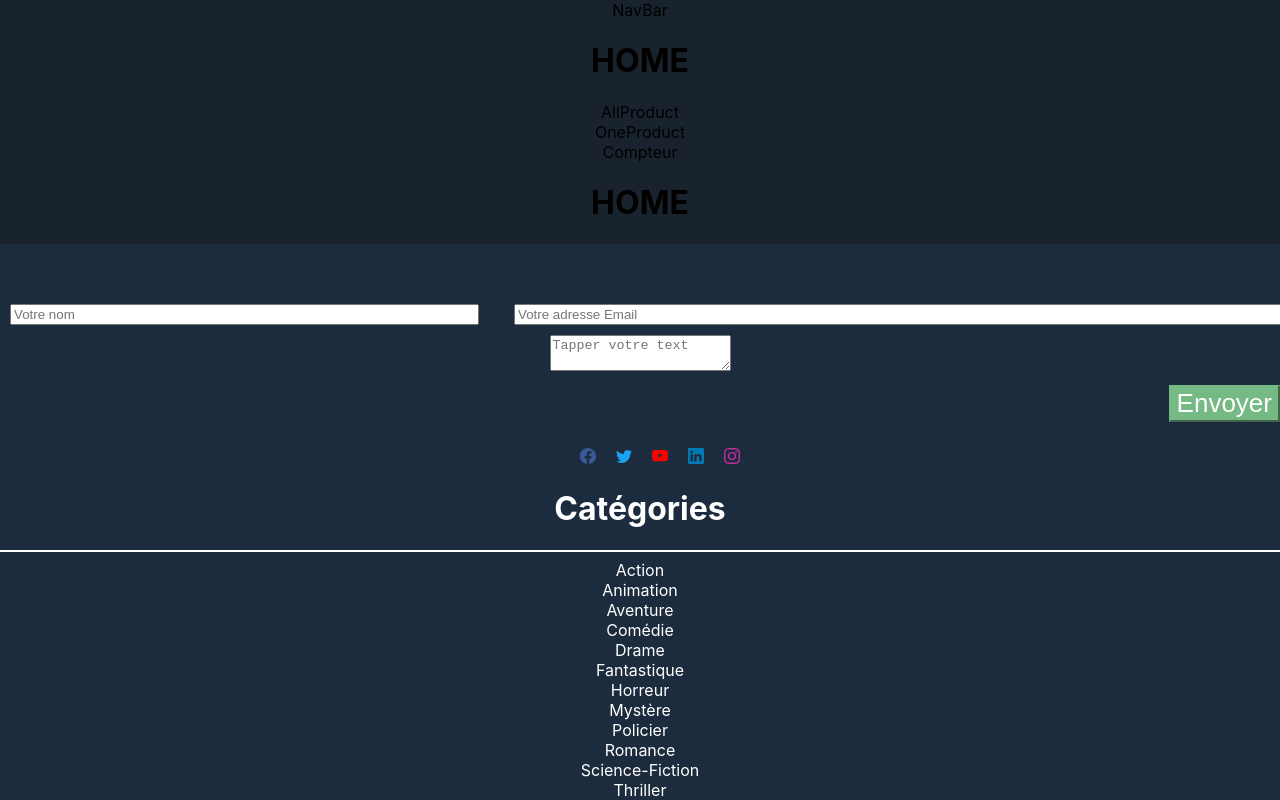
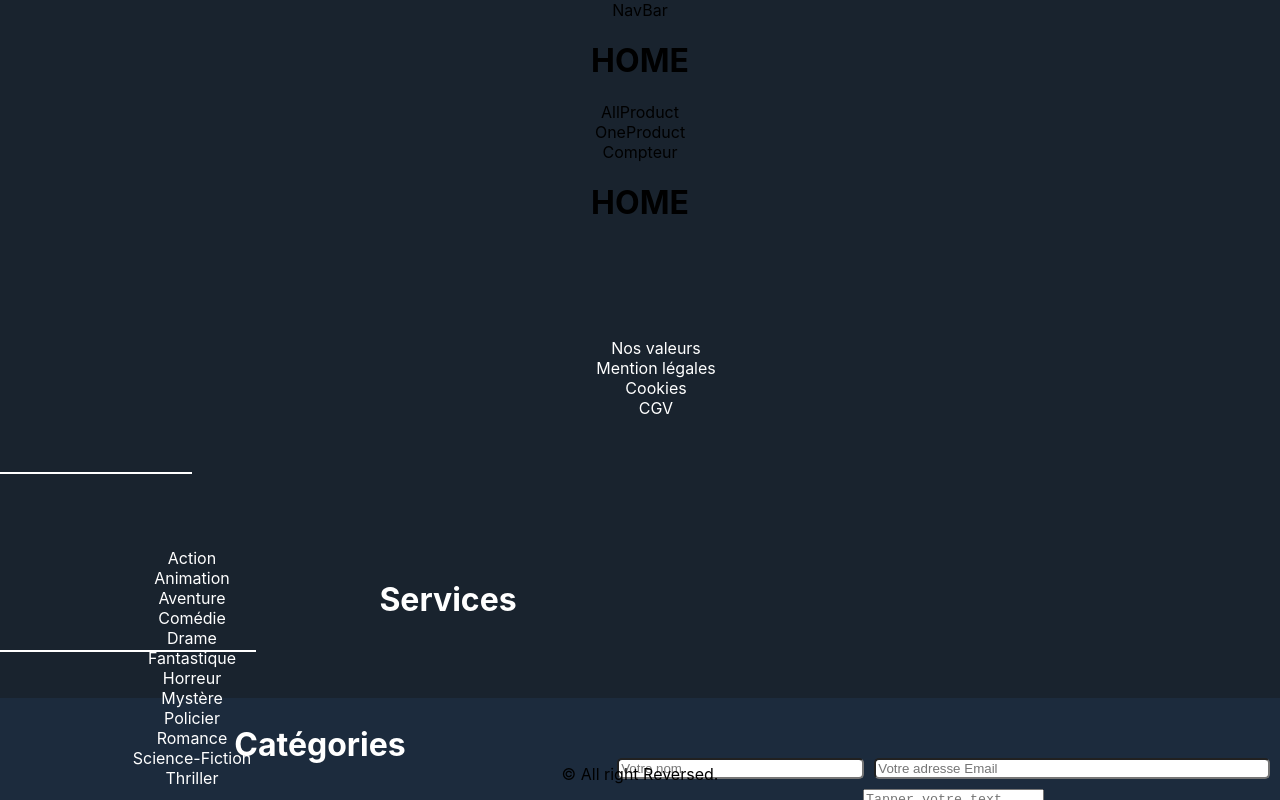
Before and after one commit to WildCodeSchool/2022-09-JS-RMT-JSCREW-projet2-team3, a React app in the folder frontend/: page / in a window 1280 px wide. Shown: the top 800 px of the page. Built offline with nearby package versions, Linux system fonts and the light colour scheme; the HTML template or start-up script is replaced by a standard one.

Commit message:
retouche sur version ordinateur

```diff
--- a/frontend/src/App.css
+++ b/frontend/src/App.css
@@ -56,13 +56,19 @@ button {
   font-size: calc(10px + 2vmin);
 }
 
-/* Ajout gaëtan */
+/* ---------Ajout gaëtan------------------------------------------------------- */
 
+/* Définition de la couleur du footer */
 .footer {
   padding-top: 50px;
   background-color: #1c2b3d;
+  width: 100%;
+  position: absolute;
+  bottom: 0;
+  width: 100%;
 }
 
+/* Définition de la couleur des textes et sup des puces */
 .footer_social_link,
 .nav-categorie,
 .nav-services,
@@ -94,13 +100,17 @@ button {
 }
 
 .footer_name {
-  width: 36%;
+  width: 37%;
+  margin-right: 10px;
+  border-radius: 5px;
 }
 
 .footer_adresse {
   width: 60%;
+  border-radius: 5px;
 }
 
+/* couleur du trait */
 hr {
   border: 1px solid white;
 }
@@ -119,3 +129,59 @@ svg {
 .nav_services {
   margin-top: 15px;
 }
+
+@media (min-width: 992px) {
+  .footer {
+  }
+  .footer_name_adresse {
+    width: 51%;
+    margin-left: auto;
+  }
+  .text_area {
+    width: 51%;
+    margin-left: auto;
+  }
+  .footer_btn {
+    width: 50%;
+    margin-left: auto;
+  }
+  .footer_social_link {
+    width: 30%;
+    margin-left: auto;
+    margin-right: 25rem;
+    align-items: center;
+    margin-top: -2.3rem;
+  }
+  .nav_programme {
+    width: 50%;
+    margin-top: -11rem !important;
+  }
+  .trait1 {
+    width: 20%;
+    margin-right: 70rem;
+    margin-top: -8.5rem;
+  }
+  .footer_catego {
+    width: 30%;
+    margin-right: 70rem;
+    margin-top: -7rem;
+  }
+  .nav_services {
+    width: 50%;
+    margin-top: -13rem !important;
+    text-align: center !important;
+    margin-left: 8rem !important;
+  }
+  .trait2 {
+    width: 15%;
+    margin-right: 47.5rem;
+    margin-top: -10.5rem;
+  }
+  .footer_service {
+    width: 50%;
+    margin-left: 21rem;
+    margin-top: -9rem;
+  }
+}
+
+/* ---------Fin ajout gaëtan------------------------------------------------------- */
--- a/frontend/src/components/Footer.jsx
+++ b/frontend/src/components/Footer.jsx
@@ -2,25 +2,25 @@ function Footer() {
   return (
     <div className="footer">
       <div className="container-fluid">
-        <div className="container">
+        <div className="container col-xs-2 col-sm-12 col-md-12 col-lg-12">
           <div className="row">
-            <div className="footer_name_adresse col-xs-2 col-sm-8 col-md-12 col-lg-12">
+            <div className="footer_name_adresse col-xs-2 col-sm-2 col-md-12 col-lg-2">
               <input
-                className="footer_name form-control"
+                className="footer_name col-xs-2 col-sm-2 col-md-12 col-lg-2"
                 type="text"
                 name="name"
                 placeholder="Votre nom"
               />
               <input
-                className="footer_adresse form-control"
+                className="footer_adresse col-xs-2 col-sm-2 col-md-12 col-lg-2"
                 type="email"
                 adresseEmail="Adresse Email"
                 placeholder="Votre adresse Email"
               />
             </div>
-            <div className="col-xs-12 col-sm-12 col-md-12 col-lg-12">
+            <div className="text_area">
               <textarea
-                className="form-control"
+                className="form-control col-xs-2 col-sm-2 col-md-12 col-lg-12"
                 placeholder="Tapper votre text"
               />
             </div>
@@ -29,8 +29,8 @@ function Footer() {
                 Envoyer
               </button>
             </div>
-            <div className="col-xs-12 col-sm-12 col-md-12 col-lg-12">
-              <ul className="footer_social_link">
+            <div className="footer_social_link col-xs-12 col-sm-12 col-md-12 col-lg-3 mt-n1">
+              <ul className="footer_social">
                 <svg
                   xmlns="http://www.w3.org/2000/svg"
                   width="16"
@@ -86,38 +86,36 @@ function Footer() {
             <h1 className="nav_programme text-start ms-4 mb-0 mt-2">
               Catégories
             </h1>
-            <div className="container">
+            <div className="container trait1">
+              <hr />
+            </div>
+            <div className="container footer_catego">
+              <div className="footer_categories row row-cols-auto  ms-4">
+                <ul className="nav-categorie text-start">
+                  <li className="col">Action</li>
+                  <li className="col">Animation</li>
+                  <li className="col">Aventure</li>
+                  <li className="col">Comédie</li>
+                  <li className="col">Drame</li>
+                  <li className="col">Fantastique</li>
+                </ul>
+                <ul className="nav-categorie text-start ms-5">
+                  <li className="col">Horreur</li>
+                  <li className="col">Mystère</li>
+                  <li className="col">Policier</li>
+                  <li className="col">Romance</li>
+                  <li className="col">Science-Fiction</li>
+                  <li className="col">Thriller</li>
+                </ul>
+              </div>
+            </div>
+            <h1 className="nav_services text-start ms-4 mb-0 mt-4">Services</h1>
+            <div className="container trait2">
               <hr />
             </div>
             <div classeName="container">
-              <div className="row row-cols-auto  ms-4">
-                <ul className="nav-categorie text-start">
-                  <li classeName="col">Action</li>
-                  <li classeName="col">Animation</li>
-                  <li classeName="col">Aventure</li>
-                  <li classeName="col">Comédie</li>
-                  <li classeName="col">Drame</li>
-                  <li classeName="col">Fantastique</li>
-                </ul>
-                <ul className="nav-categorie text-start ms-5">
-                  <li classeName="col">Horreur</li>
-                  <li classeName="col">Mystère</li>
-                  <li classeName="col">Policier</li>
-                  <li classeName="col">Romance</li>
-                  <li classeName="col">Science-Fiction</li>
-                  <li classeName="col">Thriller</li>
-                </ul>
-              </div>
-            </div>
-            <h1 className="nav_services text-start  ms-4 mb-0 mt-4">
-              Services
-            </h1>
-            <div className="container">
-              <hr />
-            </div>
-            <div classeName="container">
-              <div className="row row-cols-auto">
-                <div className="col-xs-12 col-sm-12 col-md-12 col-lg-12">
+              <div className="footer_service row row-cols-auto">
+                <div className="col-xs-12 col-sm-12 col-md-12 col-lg-3 ">
                   <ul className="nav-services">
                     <li className="text-start ms-4">Nos valeurs</li>
                     <li className="text-start ms-4">Mention légales</li>
@@ -130,7 +128,7 @@ function Footer() {
           </div>
         </div>
         <div className="row">
-          <div className="col-xs-12 col-sm-12 col-md-12 mt-2 mt-sm-2 text-center text-white">
+          <div className="col-xs-12 col-sm-12 col-md-12 col-lg-12 mt-2 mt-sm-2 text-center text-white">
             <p className="h6">© All right Reversed.</p>
           </div>
         </div>
```
